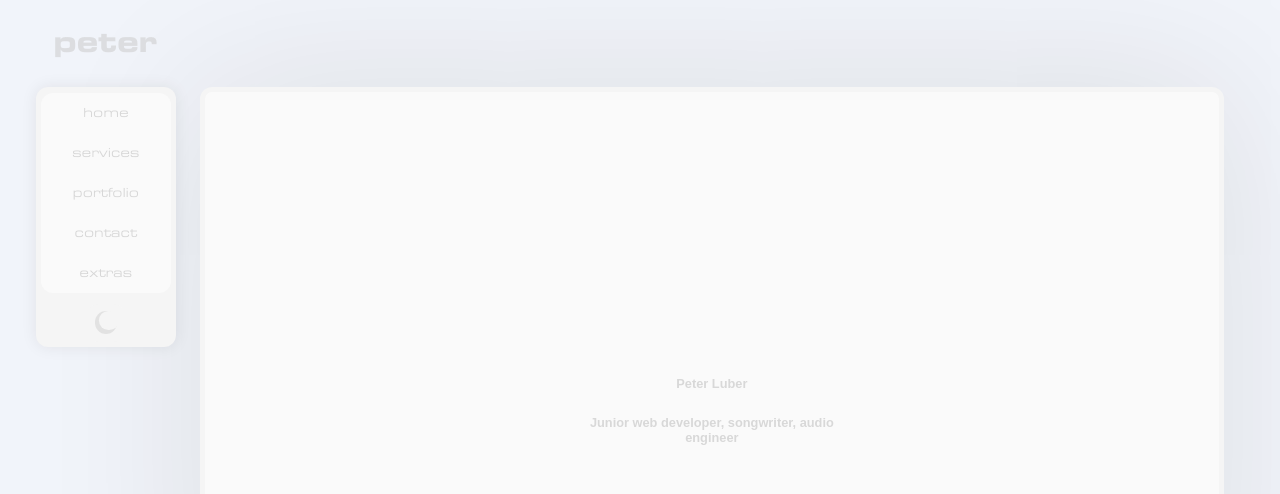
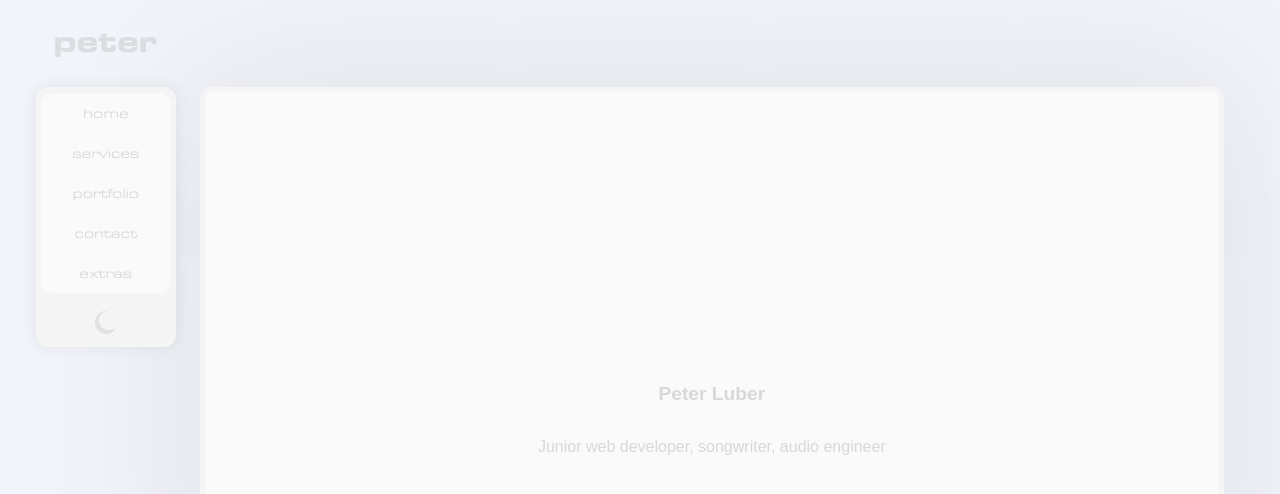
Before and after one commit to Peter-Luber/personal, a React (Create React App) app: page / in a window 1280 px wide. Shown: the top 494 px of the page. Built offline with nearby package versions, Linux system fonts and the light colour scheme.

Commit message:
font fixes + new content

```diff
--- a/src/App.css
+++ b/src/App.css
@@ -8,6 +8,12 @@
   font-family: "EurostileBlack";
   font-display: block;
   src: url("./fonts/EurostileExtendedBlack.ttf") format("truetype");
+}
+
+body {
+  padding: 0px;
+  margin: auto;
+  text-decoration: none;
 }
 
 iframe {
@@ -36,9 +42,10 @@ h3 {
   transition: 1s;
   -webkit-transition: 1s;
   -moz-transition: 1s;
-  font-size: 0.8rem;
+  font-size: 1.2rem;
   width: 250px;
   outline: none;
+  text-decoration: none;
 }
 
 h2:hover,
@@ -55,7 +62,7 @@ p {
 }
 
 .page {
-  font-size: 0.75rem;
+  font-size: 1rem;
   font-family: Arial, Helvetica, sans-serif;
   display: flex;
   flex-direction: column;
--- a/src/components/display/Contact.js
+++ b/src/components/display/Contact.js
@@ -4,7 +4,8 @@ class Contact extends React.Component {
   render() {
     return (
       <div id="Contact" className="page">
-        <h3 tabIndex="0"><a href="mailto:prluber@gmail.com">prluber@gmail.com</a></h3>
+        <a href="mailto:prluber@gmail.com">prluber@gmail.com</a>
+        <span role="img" aria-label="envelope">✉️</span>
       </div>
     );
   }
--- a/src/components/display/Extras.js
+++ b/src/components/display/Extras.js
@@ -4,7 +4,8 @@ class Extras extends React.Component {
   render() {
     return (
       <div id="Extras" className="page">
-        <h3 tabIndex="0">try typing "peter" on your keyboard!</h3>
+        try typing "peter" on your keyboard!
+        <span role="img" aria-label="drum with drumsticks">🥁</span>
       </div>
     );
   }
--- a/src/components/display/Home.js
+++ b/src/components/display/Home.js
@@ -5,9 +5,8 @@ class Home extends React.Component {
     return (
       <div id="Home" className="page">
         <h2 tabIndex="0">Peter Luber</h2>
-        <h3 tabIndex="0">
+        <br></br>
           Junior web developer, songwriter, audio engineer {" "}
-        </h3>
       </div>
     );
   }
--- a/src/components/display/Portfolio.js
+++ b/src/components/display/Portfolio.js
@@ -4,7 +4,10 @@ class Portfolio extends React.Component {
   render() {
     return (
       <div id="Portfolio" className="page">
-        <iframe title="gewzer" width="100%" height="100%" frameBorder="1" src="http://157.245.190.160/"></iframe>
+        {/* <iframe title="gewzer" width="100%" height="100%" frameBorder="1" src="http://157.245.190.160/"></iframe> */}
+        <a href="http://tylerbenz.net">Tyler Benz portfolio</a>
+        <br></br>
+        <a href="http://157.245.190.160/">slattPod™</a>
       </div>
     );
   }
--- a/src/components/display/Services.js
+++ b/src/components/display/Services.js
@@ -4,8 +4,10 @@ class Services extends React.Component {
   render() {
     return (
       <div id="Services" className="page">
-        <h3 tabIndex="0">web design/development</h3>
-        <h3 tabIndex="0">audio engineering/recording/mixing</h3>
+        web design/development
+        <br></br>
+        <br></br>
+        audio engineering/recording/mixing
       </div>
     );
   }
```
